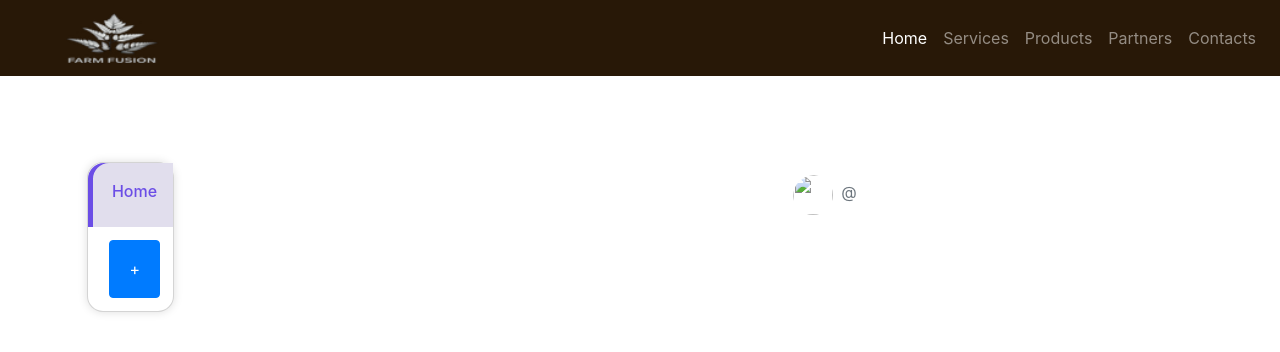
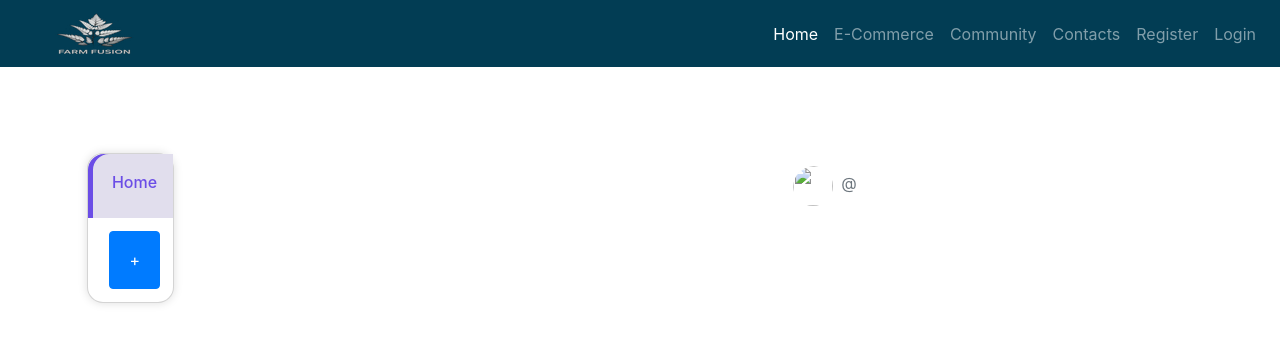
Before and after one commit to varmanamish/farmfusion, a Django app: page /posts/ in a window 1280 px wide. Shown: the top 352 px of the page. Run offline with Django 5.2, Linux system fonts and the light colour scheme; data that the repository does not hold is empty; some libraries are stand-ins or nearby versions.

Commit message:
done populating

```diff
--- a/farmfusion/templates/login.html
+++ b/farmfusion/templates/login.html
@@ -220,8 +220,8 @@
                                     </li>
                                 </ul>
                             </li>
-                            <li><a href="{% url 'services' %}">Services</a></li>
-                            <li><a href="{% url 'products' %}">Products</a></li>
+                            <li><a href="{% url 'shop' %}">E-commerce</a></li>
+                            <li><a href="{% url 'feed' %}">Community</a></li>
                             <li><a href="{% url 'partners' %}">Partners</a></li>
                             <li><a href="{% url 'contacts' %}">Contacts</a></li>
                             {% if user.is_authenticated %}
--- a/farmfusion/templates/posts/feed.html
+++ b/farmfusion/templates/posts/feed.html
@@ -201,7 +201,7 @@
             }
 
             .custom-navbar {
-                background-color: #281807;
+                background-color: #023D54;
             }
             .custom-navbar .nav-link {
                 color: #ffffff;
@@ -233,19 +233,30 @@
     </head>
     <body>
         <nav class="navbar navbar-expand-lg navbar-dark custom-navbar">
-            <a class="navbar-brand" href="#">
-                <img style="height: 50px" class="logo" src="{% static 'images/logo.png' %}" alt="Logo" style="display: flex; width: 20%" />
+            <!-- Logo on the left -->
+            <a class="navbar-brand" href="{% url 'index' %}">
+                <img class="logo" src="{% static 'images/logo.png' %}" alt="Logo" />
             </a>
+
+            <!-- Toggler for mobile -->
             <button class="navbar-toggler" type="button" data-toggle="collapse" data-target="#navbarNavAltMarkup" aria-controls="navbarNavAltMarkup" aria-expanded="false" aria-label="Toggle navigation">
                 <span class="navbar-toggler-icon"></span>
             </button>
-            <div class="collapse navbar-collapse" id="navbarNavAltMarkup">
-                <div class="navbar-nav ml-auto">
-                    <a class="nav-item nav-link active" href="#">Home<span class="sr-only">(current)</span></a>
-                    <a class="nav-item nav-link" href="{% url 'shop' %}">Services</a>
-                    <a class="nav-item nav-link" href="{% url 'feed' %}">Products</a>
-                    <a class="nav-item nav-link" href="{% url 'partners' %}">Partners</a>
+
+            <!-- Menu items on the right -->
+            <div class="collapse navbar-collapse justify-content-end" id="navbarNavAltMarkup">
+                <div class="navbar-nav">
+                    <a class="nav-item nav-link active" href="{% url 'index' %}">Home <span class="sr-only">(current)</span></a>
+                    <a class="nav-item nav-link" href="{% url 'shop' %}">E-Commerce</a>
+                    <a class="nav-item nav-link" href="{% url 'feed' %}">Community</a>
                     <a class="nav-item nav-link" href="{% url 'contacts' %}">Contacts</a>
+                    {% if user.is_authenticated %}
+                        <a class="nav-item nav-link" href="{% url 'profile' %}">Profile</a>
+                        <a class="nav-item nav-link" href="{% url 'logout' %}">Logout</a>
+                    {% else %}
+                        <a class="nav-item nav-link" href="{% url 'register' %}">Register</a>
+                        <a class="nav-item nav-link" href="{% url 'login' %}">Login</a>
+                    {% endif %}
                 </div>
             </div>
         </nav>
--- a/farmfusion/templates/register.html
+++ b/farmfusion/templates/register.html
@@ -214,8 +214,8 @@
                                     </li>
                                 </ul>
                             </li>
-                            <li><a href="{% url 'services' %}">Services</a></li>
-                            <li><a href="{% url 'products' %}">Products</a></li>
+                            <li><a href="{% url 'shop' %}">E-Commerce</a></li>
+                            <li><a href="{% url 'feed' %}">Community</a></li>
                             <li><a href="{% url 'contacts' %}">Contacts</a></li>
                             {% if user.is_authenticated %}
                                 <li><a href="{% url 'profile' %}">Profile</a></li>
```
Also changed, not shown: farmfusion/templates/ecommerce/shop.html (+7 -7 lines), farmfusion/templates/index.html (+6 -6 lines), farmfusion/media/pics/WIN_20240520_10_55_45_Pro_BhoCKy4.jpg (added), farmfusion/media/pics/pic1.jpg (added), farmfusion/media/post_images/onionweed.jpeg (added), farmfusion/media/post_images/organic.webp (added), farmfusion/media/post_images/post_javedkhan_organic.webp (added), farmfusion/media/post_images/post_ramrao_farmpro.webp (added), farmfusion/media/product_images/veg1.jpg (added), farmfusion/media/product_images/veg2.jpeg (added), farmfusion/media/product_images/veg3.jpg (added), farmfusion/media/product_images/veg4.jpeg (added), farmfusion/media/product_images/veg5.webp (added), farmfusion/media/product_images/veg6.jpeg (added).
